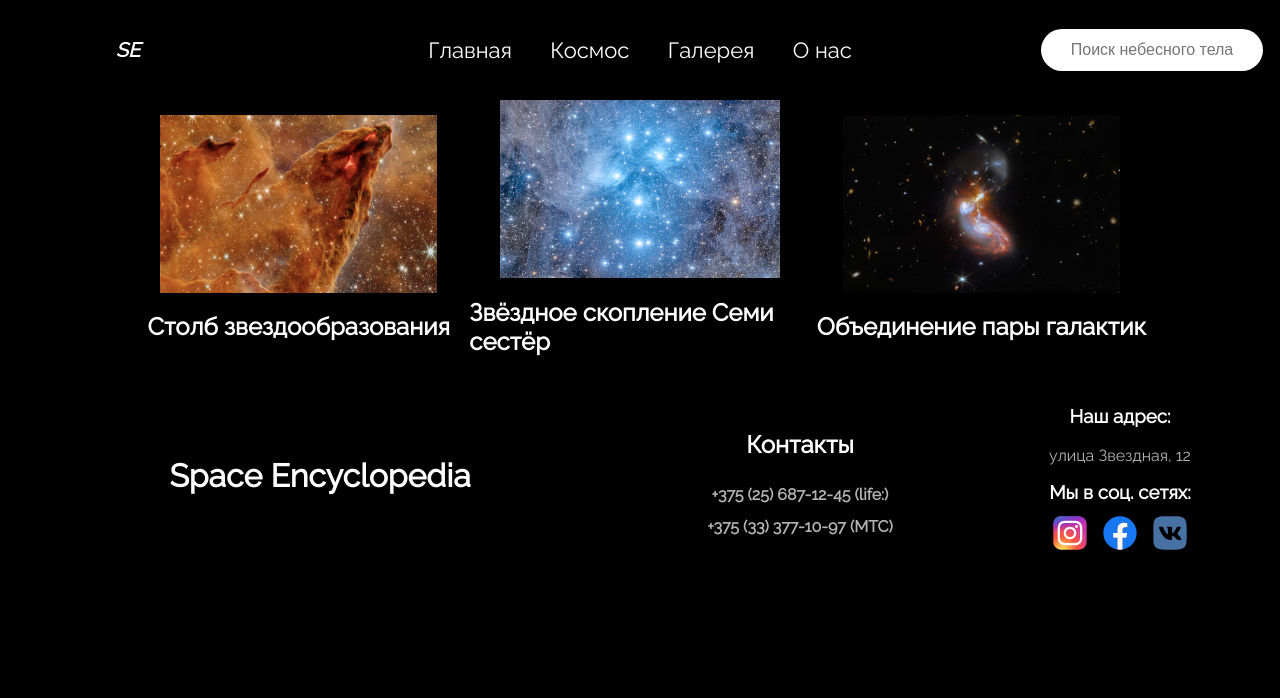
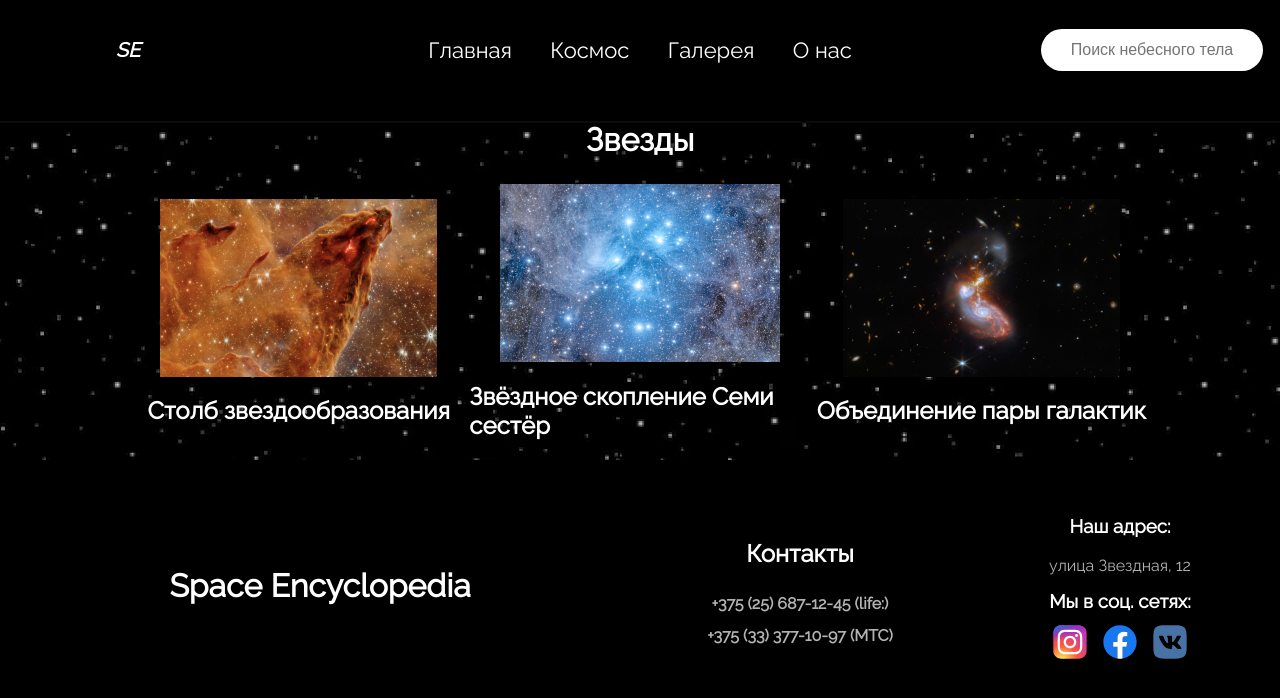
Before and after one commit to brusni4ka-krutishka/Space-encyclopedia, a React (Vite) app: page /gallery in a window 1280 px wide. Shown: the top 698 px of the page. Built offline with nearby package versions, Linux system fonts and the light colour scheme.

Commit message:
bg added

```diff
--- a/src/components/galleryPageComponents/SpaceObjectsPhotoContainer/SpaceObjectsPhotoContainer.module.css
+++ b/src/components/galleryPageComponents/SpaceObjectsPhotoContainer/SpaceObjectsPhotoContainer.module.css
@@ -2,7 +2,7 @@
   display: flex;
   flex-wrap: wrap;
   width: 80%;
-  margin: auto;
+  margin: 2% auto;
 }
 .container > * {
   flex: 1 1 33%;
--- a/src/pages/GalleryPage.jsx
+++ b/src/pages/GalleryPage.jsx
@@ -1,7 +1,12 @@
 import React from 'react';
 import SpaceObjectsPhotoContainer from '../components/galleryPageComponents/SpaceObjectsPhotoContainer/SpaceObjectsPhotoContainer.jsx';
 import { GallerySet } from '../data/Galleryset.js';
-
+import bg from '../assets/images/galleryPage/bg.png';
 export default function GalleryPage() {
-  return <SpaceObjectsPhotoContainer objectsSet={GallerySet} />;
+  return (
+    <div style={{ backgroundImage: `url(${bg})` }}>
+      <h1 style={{ textAlign: 'center' }}>Звезды</h1>
+      <SpaceObjectsPhotoContainer objectsSet={GallerySet} />
+    </div>
+  );
 }
```
